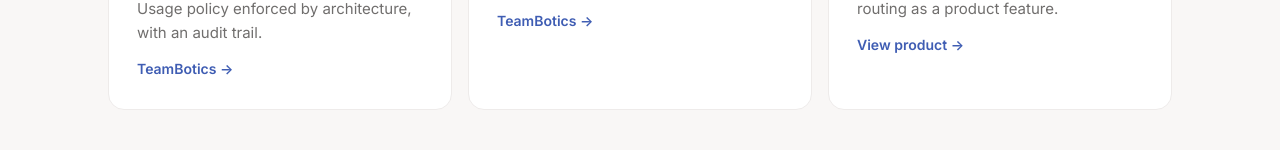
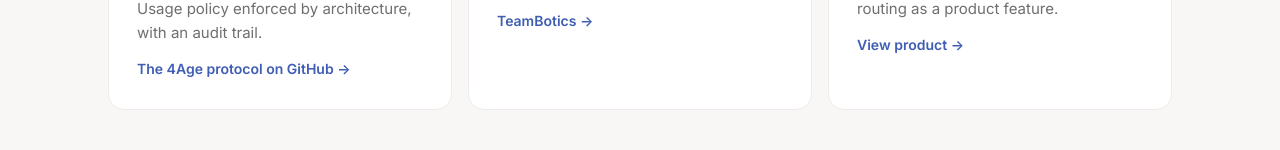
Before and after one commit to nickhilster/jd-microsites, a plain HTML site: page tailscale-jd/index.html in a window 1280 px wide. Shown: the part 1629-1779 px from the top of the page. Drawn offline with Linux system fonts and the light colour scheme.

Commit message:
Tailscale microsite: link 4Age card to the new public protocol repo

```diff
--- a/tailscale-jd/index.html
+++ b/tailscale-jd/index.html
@@ -99,7 +99,7 @@ footer{background:var(--ink);color:#a39e9a;font-size:12.5px;padding:28px 0;borde
   <h2>Not a point of view. Running systems.</h2>
   <p class="deck">Each of these exists because the market had not yet shipped the answer. Aperture is the answer arriving — I would like to be in the room where it matures.</p>
   <div class="cards">
-    <div class="card"><span class="tag tag-purple">Live · Protocol</span><h3>4Age — governance at the point of action</h3><p>A human-approved agent communication protocol I designed and run in production: agents draft, route and prepare actions across email and tools, and nothing consequential moves without a named human's approval. Usage policy enforced by architecture, with an audit trail.</p><p style="margin-top:12px"><a href="https://teambotics.app">TeamBotics →</a></p></div>
+    <div class="card"><span class="tag tag-purple">Live · Protocol</span><h3>4Age — governance at the point of action</h3><p>A human-approved agent communication protocol I designed and run in production: agents draft, route and prepare actions across email and tools, and nothing consequential moves without a named human's approval. Usage policy enforced by architecture, with an audit trail.</p><p style="margin-top:12px"><a href="https://github.com/nickhilster/4age">The 4Age protocol on GitHub →</a></p></div>
     <div class="card"><span class="tag tag-blue">Live · Infrastructure</span><h3>Plex MCP bridge — identity-scoped tool access</h3><p>48 read-only tools over internal infrastructure, exposed to agents through an MCP server that listens only inside my tailnet and answers only to a bearer token. Least privilege by design; no credentials ever handed to a model.</p><p style="margin-top:12px"><a href="https://teambotics.app">TeamBotics →</a></p></div>
     <div class="card"><span class="tag tag-green">Live · Product</span><h3>RyFine — key sprawl, designed out</h3><p>A shipped AI product whose architecture treats keys as the problem: bring-your-own-key, browser-side AI and local models as first-class paths, so users reach the models without a vendor holding their credentials. Model routing as a product feature.</p><p style="margin-top:12px"><a href="https://ryfine.app">View product →</a></p></div>
   </div>
```
